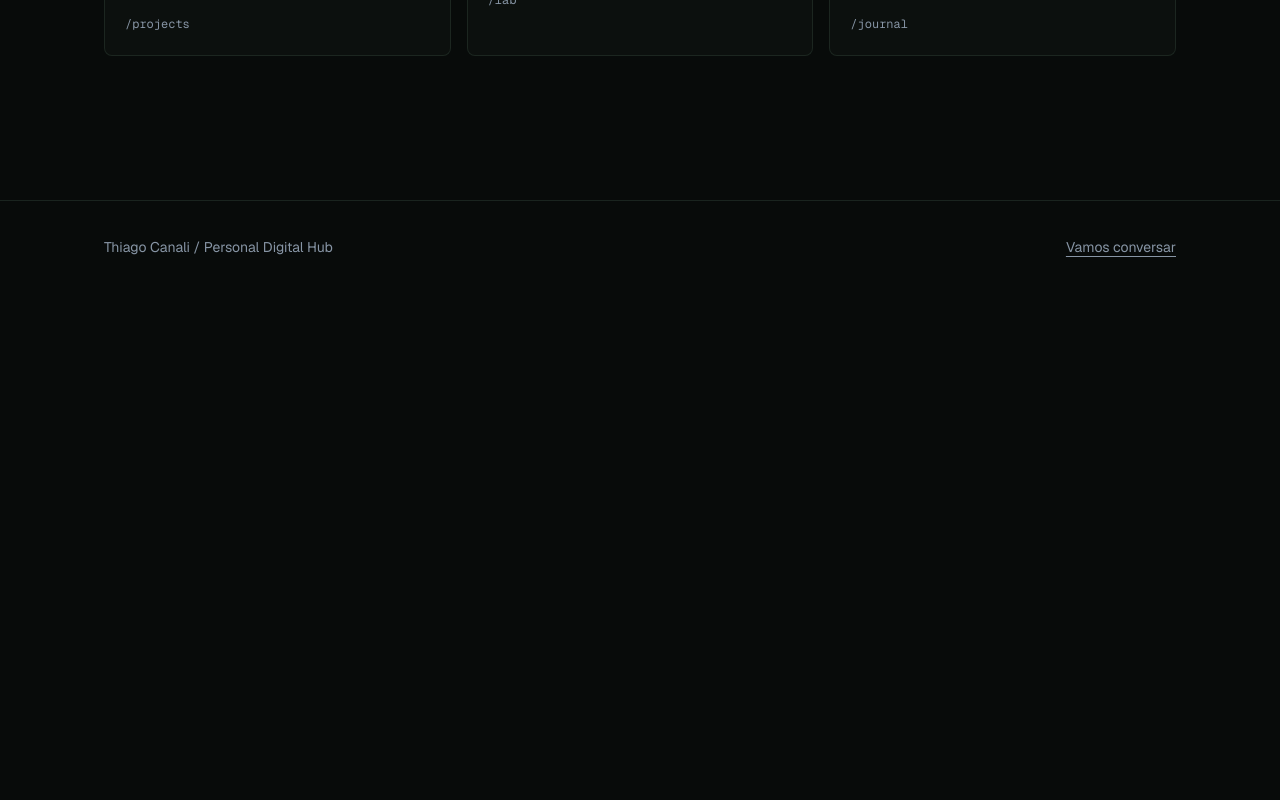
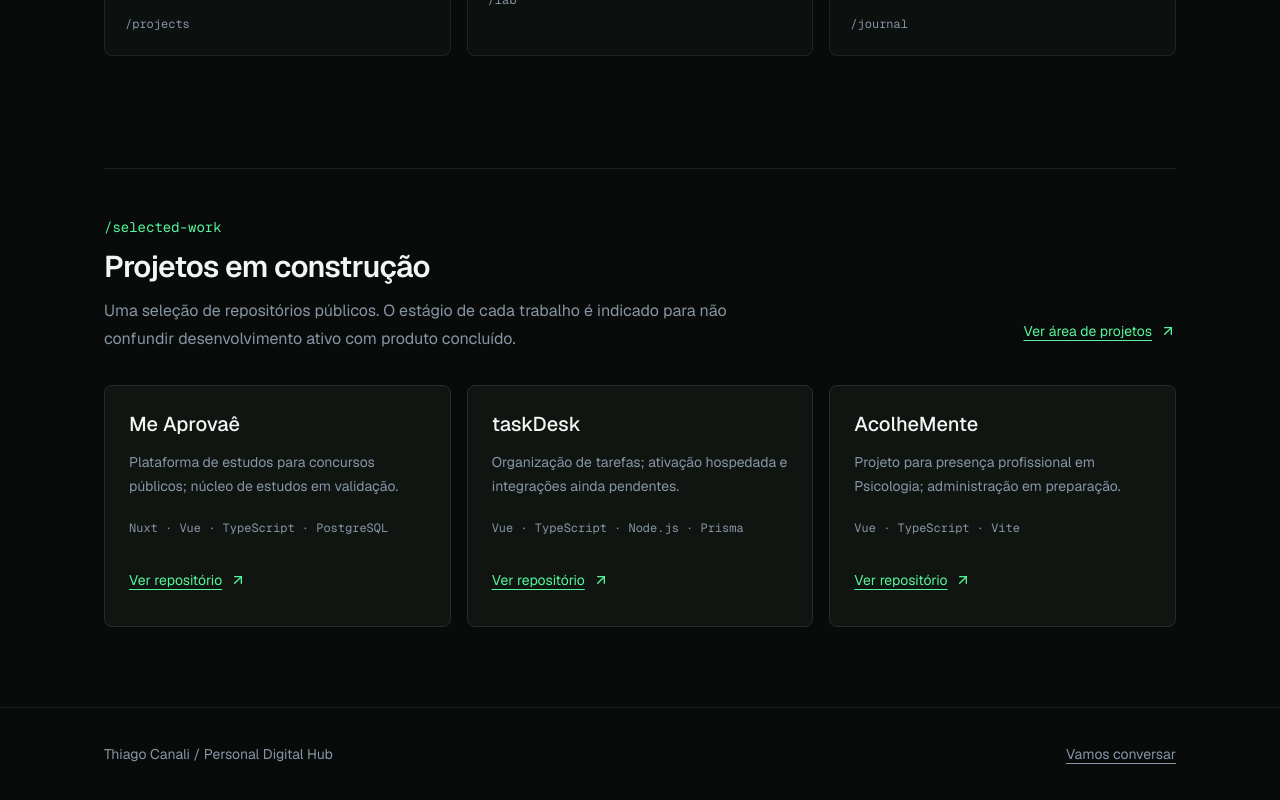
Before and after one commit to thiagocanali/thiagocanali, a Next.js app: page / in a window 1280 px wide. Shown: the part 869-1669 px from the top of the page. Before the commit the page ends 1162 px from the top, so only its background shows below. Built offline with nearby package versions, Linux system fonts and the light colour scheme.

Commit message:
feat: show selected public projects on homepage (#11)
* feat: showcase verified public repositories on home

* docs: update phase 3 status

* docs: record featured project delivery

* docs: document checks and dependency audit follow-up

* fix: harden postgres startup in database CI test

```diff
--- a/src/app/page.tsx
+++ b/src/app/page.tsx
@@ -27,6 +27,27 @@ const areas = [
     description: "Notas técnicas, aprendizados e registros de engenharia.",
   },
 ];
+
+const featuredProjects = [
+  {
+    title: "Me Aprovaê",
+    description: "Plataforma de estudos para concursos públicos; núcleo de estudos em validação.",
+    stack: "Nuxt · Vue · TypeScript · PostgreSQL",
+    href: "https://github.com/thiagocanali/MeAprovae",
+  },
+  {
+    title: "taskDesk",
+    description: "Organização de tarefas; ativação hospedada e integrações ainda pendentes.",
+    stack: "Vue · TypeScript · Node.js · Prisma",
+    href: "https://github.com/thiagocanali/taskDesk",
+  },
+  {
+    title: "AcolheMente",
+    description: "Projeto para presença profissional em Psicologia; administração em preparação.",
+    stack: "Vue · TypeScript · Vite",
+    href: "https://github.com/thiagocanali/AcolheMente",
+  },
+] as const;
 
 export default function HomePage() {
   return (
@@ -81,7 +102,36 @@ export default function HomePage() {
             ))}
           </div>
         </section>
-
+        <section aria-labelledby="featured-projects-heading" className="border-t border-border/70 py-12">
+          <div className="flex flex-wrap items-end justify-between gap-4">
+            <div>
+              <p className="font-mono text-sm text-accent">/selected-work</p>
+              <h2 id="featured-projects-heading" className="mt-3 text-2xl font-semibold tracking-tight sm:text-3xl">
+                Projetos em construção
+              </h2>
+              <p className="mt-3 max-w-2xl leading-7 text-text-muted">
+                Uma seleção de repositórios públicos. O estágio de cada trabalho é indicado
+                para não confundir desenvolvimento ativo com produto concluído.
+              </p>
+            </div>
+            <Link href="/projects" className="inline-flex min-h-11 items-center gap-2 text-sm text-accent underline underline-offset-4">
+              Ver área de projetos <ArrowUpRight aria-hidden="true" className="size-4" />
+            </Link>
+          </div>
+          <ul className="mt-8 grid gap-4 md:grid-cols-3">
+            {featuredProjects.map((project) => (
+              <li key={project.href} className="flex flex-col rounded-lg border border-border bg-surface p-6">
+                <h3 className="text-xl font-medium">{project.title}</h3>
+                <p className="mt-3 flex-1 text-sm leading-6 text-text-muted">{project.description}</p>
+                <p className="mt-5 font-mono text-xs leading-5 text-text-muted">{project.stack}</p>
+                <a href={project.href} target="_blank" rel="noopener noreferrer" className="mt-5 inline-flex min-h-11 items-center gap-2 text-sm text-accent underline underline-offset-4">
+                  Ver repositório <ArrowUpRight aria-hidden="true" className="size-4" />
+                  <span className="sr-only">de {project.title} (abre em nova aba)</span>
+                </a>
+              </li>
+            ))}
+          </ul>
+        </section>
       </div>
     </main>
   );
```
Also changed, not shown: 4 other files (tests, documents, lock files or other folders).
